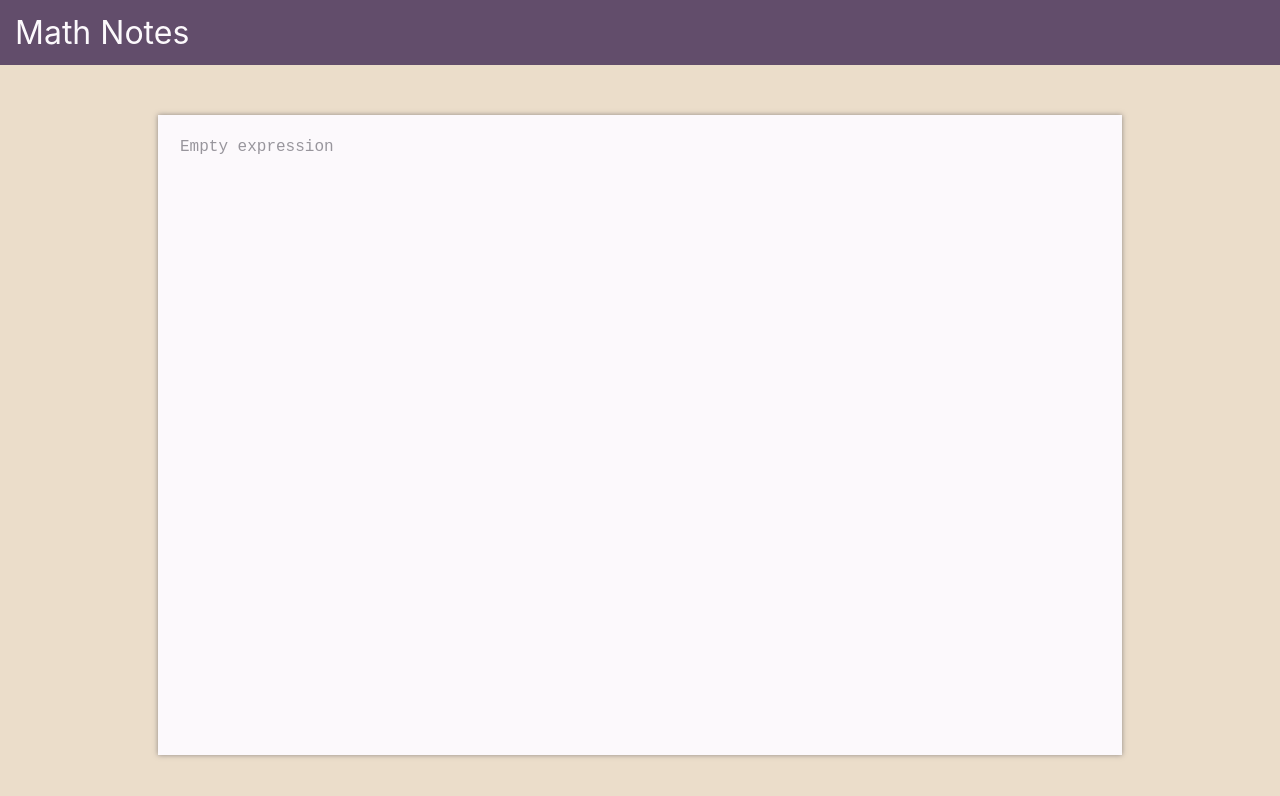
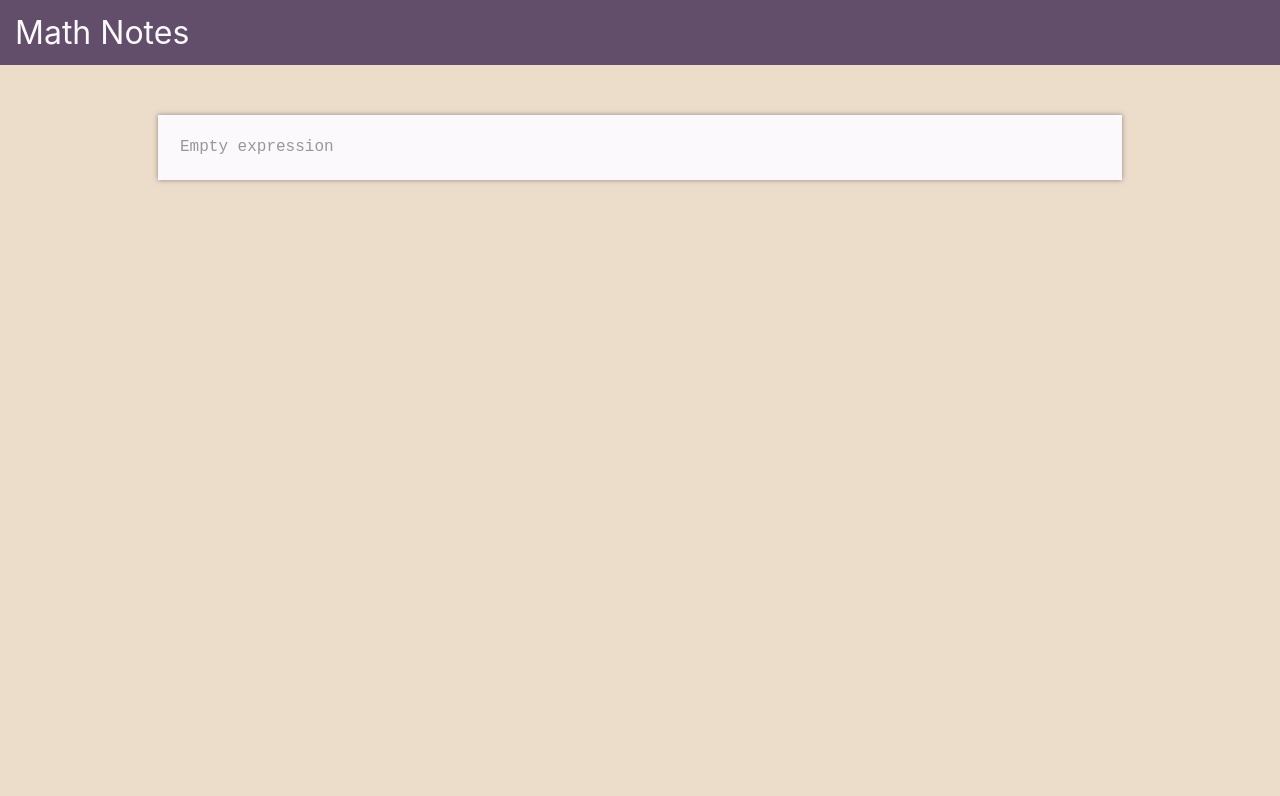
Before and after one commit to lukix/calcspace, a React (Create React App) app in the folder client/: page / in a window 1280 px wide. Shown: the top 796 px of the page. Built offline with nearby package versions, Linux system fonts and the light colour scheme.

Commit message:
Adjust expression input width

```diff
--- a/client/src/mathExpression/MathExpression.module.scss
+++ b/client/src/mathExpression/MathExpression.module.scss
@@ -18,7 +18,7 @@ $expression-font-family: 'Courier New', Courier, monospace;
     font-size: 1rem;
     height: 22px;
     background: transparent;
-    width: 400px;
+    width: 100%;
     outline: none;
   }
 
@@ -41,6 +41,7 @@ $expression-font-family: 'Courier New', Courier, monospace;
 
     .valueInput {
       z-index: 2;
+      width: 100%;
     }
 
     .valueDisplay {
--- a/client/src/mathExpression/MathExpression.tsx
+++ b/client/src/mathExpression/MathExpression.tsx
@@ -46,6 +46,7 @@ const MathExpression: React.FC<MathExpressionProps> = ({
             onDownArrowKeyDown={onDownArrowPress}
             onUpArrowKeyDown={onUpArrowPress}
             cursorPosition={cursorPosition}
+            maxLength={80}
           />
         </div>
         <div className={styles.valueDisplay}>
--- a/client/src/noteCard/NoteCard.module.scss
+++ b/client/src/noteCard/NoteCard.module.scss
@@ -6,5 +6,4 @@
   box-shadow: 0px 0px 5px 0px transparentize($kinda-black-color, 0.5);
   margin: 30px 30px;
   padding: 20px;
-  min-height: calc(100vh - 200px);
 }
```
